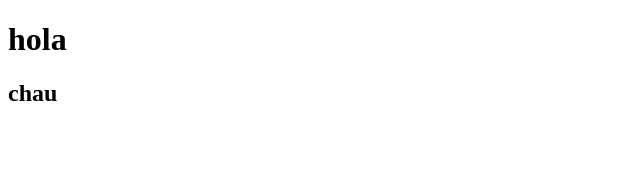
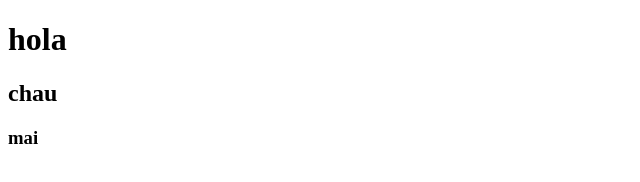
Before and after one commit to felichiloteguy/grupo5_prog1_com1, a plain HTML site: page index.html in a window 1280 px wide. Shown: the full height of the page, 0-640 px from the left. Drawn offline with Linux system fonts and the light colour scheme.

Commit message:
agregando un h3

```diff
--- a/index.html
+++ b/index.html
@@ -8,5 +8,6 @@
 <body>
     <h1>hola</h1>
     <h2>chau</h2>
+    <h3>mai</h3>
 </body>
 </html>
```
